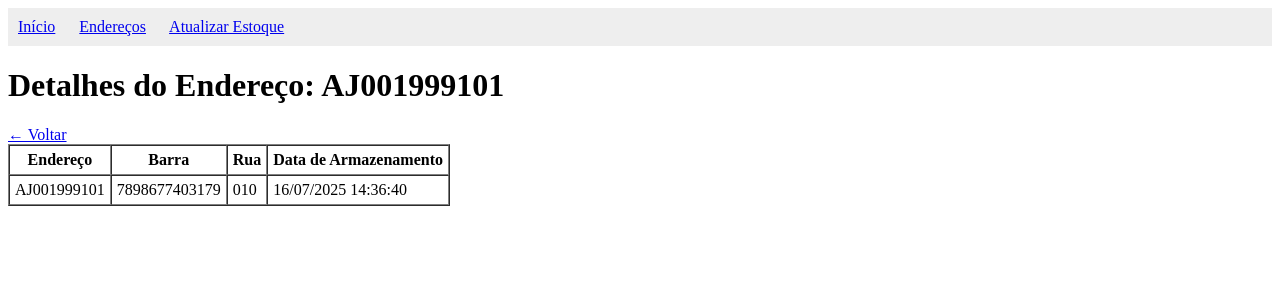
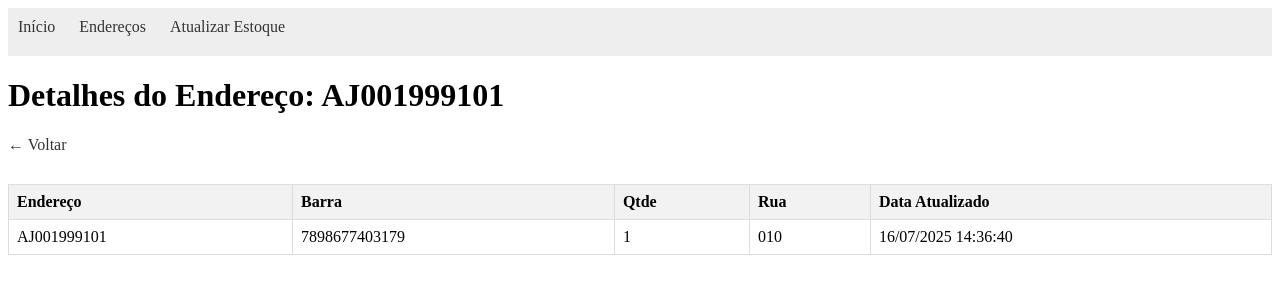
Before and after one commit to Andersonps-dev/AppReversa, a Flask app: a page that uses templates/detalhes_endereco.html in a window 1280 px wide. Shown: the top 300 px of the page. Run offline with Flask 3, Linux system fonts and the light colour scheme.

Commit message:
Agrupamento base detalhe endereço

```diff
--- a/app.py
+++ b/app.py
@@ -98,7 +98,13 @@ def enderecos():
 
 @app.route('/enderecos/<endereco>')
 def detalhes_endereco(endereco):
-    detalhes = BarraEndereco.query.filter_by(endereco=endereco).all()
+    detalhes = db.session.query(
+        BarraEndereco.barra,
+        func.count(BarraEndereco.endereco).label('qtde'),
+        BarraEndereco.rua,
+        func.max(BarraEndereco.data_armazenamento).label('data_atualizado')
+    ).filter_by(endereco=endereco).group_by(BarraEndereco.barra, BarraEndereco.rua).all()
+
     return render_template('detalhes_endereco.html', endereco=endereco, detalhes=detalhes)
 
 if __name__ == '__main__':
--- a/templates/detalhes_endereco.html
+++ b/templates/detalhes_endereco.html
@@ -3,6 +3,27 @@
 <head>
     <meta charset="UTF-8">
     <title>Detalhes do Endereço</title>
+    <style>
+        table {
+            border-collapse: collapse;
+            width: 100%;
+            margin-top: 20px;
+        }
+        th, td {
+            border: 1px solid #ddd;
+            padding: 8px;
+            text-align: left;
+        }
+        th {
+            background-color: #f2f2f2;
+        }
+        a {
+            text-decoration: none;
+            color: #333;
+            margin-bottom: 10px;
+            display: inline-block;
+        }
+    </style>
 </head>
 <body>
     <nav style="background:#eee;padding:10px 0 10px 10px;margin-bottom:20px;">
@@ -11,23 +32,25 @@
         <a href="/atualizar_estoque">Atualizar Estoque</a>
     </nav>
     <h1>Detalhes do Endereço: {{ endereco }}</h1>
-    <a href="{{ url_for('enderecos') }}">&larr; Voltar</a>
-    <table border="1" cellpadding="5" cellspacing="0">
+    <a href="{{ url_for('enderecos') }}">← Voltar</a>
+    <table>
         <thead>
             <tr>
                 <th>Endereço</th>
                 <th>Barra</th>
+                <th>Qtde</th>
                 <th>Rua</th>
-                <th>Data de Armazenamento</th>
+                <th>Data Atualizado</th>
             </tr>
         </thead>
         <tbody>
             {% for item in detalhes %}
             <tr>
-                <td>{{ item.endereco }}</td>
+                <td>{{ endereco }}</td>
                 <td>{{ item.barra }}</td>
+                <td>{{ item.qtde }}</td>
                 <td>{{ item.rua }}</td>
-                <td>{{ item.data_armazenamento.strftime('%d/%m/%Y %H:%M:%S') if item.data_armazenamento else '' }}</td>
+                <td>{{ item.data_atualizado.strftime('%d/%m/%Y %H:%M:%S') if item.data_atualizado else '' }}</td>
             </tr>
             {% endfor %}
         </tbody>
```
